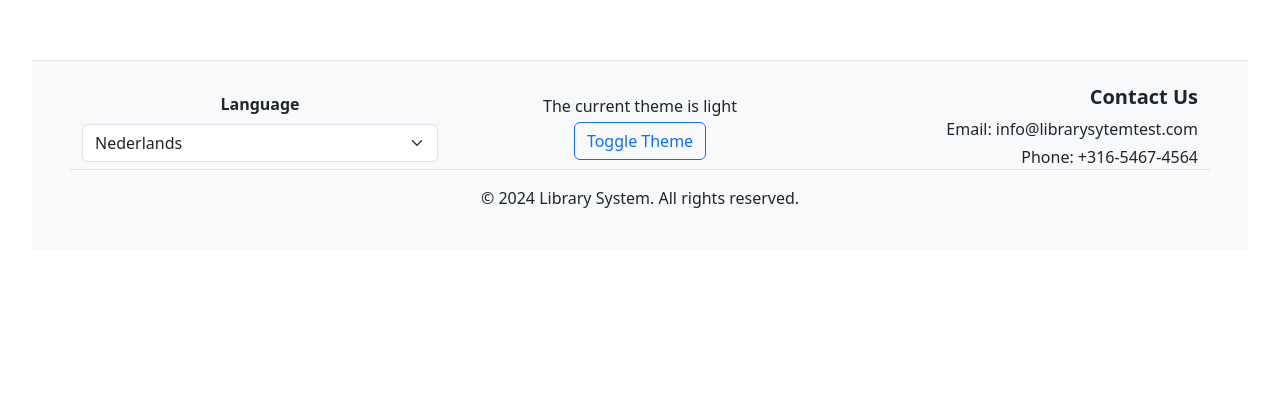
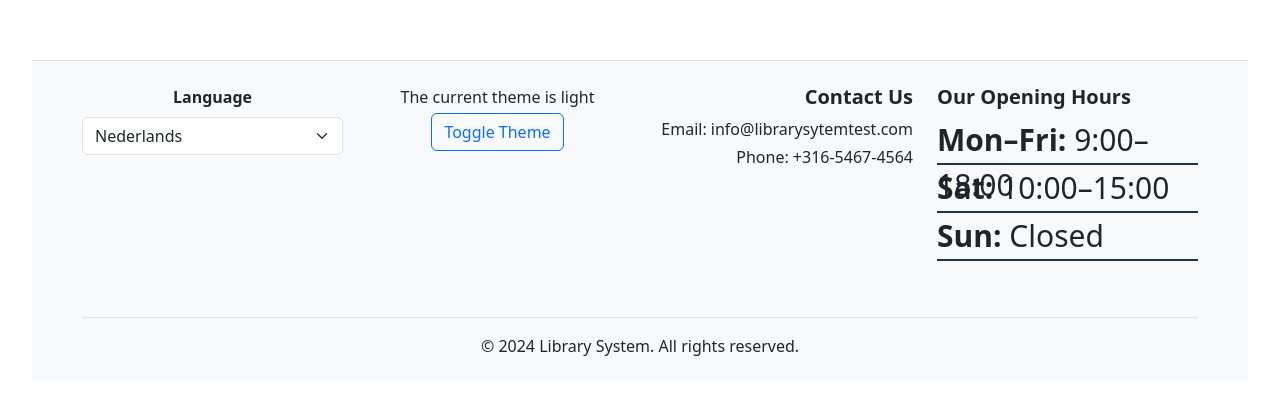
Before and after one commit to smallproject/library-system-frontend, a React (Vite) app: page / in a window 1280 px wide. Shown: the part 996-1390 px from the top of the page. Before the commit the page ends 1278 px from the top, so only its background shows below. Built offline with nearby package versions, Linux system fonts and the light colour scheme.

Commit message:
redesign to implement bootstrap & added opening hours

```diff
--- a/src/components/Footer/Footer.jsx
+++ b/src/components/Footer/Footer.jsx
@@ -12,10 +12,10 @@ function Footer() {
     return (
         <footer className={"bg-light text-dark mt-5 py-4 border-top"}>
             <div className="container">
-                <div className="row align-items-center mb-3">
+                <div className="row mb-4">
 
                     {/*    Language Selector */}
-                    <div className="col-md-4 mb-3 mb-md-0">
+                    <div className="col-md-3 mb-3 mb-md-0">
                         <label htmlFor="languageSelect" className="form-label fw-bold">Language</label>
                         <select
                             id="languageSelect" className="form-select"
@@ -26,7 +26,7 @@ function Footer() {
                     </div>
 
                     {/*   Theme Toggle */}
-                    <div className="col-md-4 mb-3 mb-md-0">
+                    <div className="col-md-3 mb-3 mb-md-0">
                         <p className="mb-1">The current theme is {theme}</p>
                         <button className="btn btn-outline-primary" type={"button"} onClick={toggleTheme}>
                             Toggle Theme
@@ -34,17 +34,28 @@ function Footer() {
                     </div>
 
                     {/*   Contact Info */}
-                    <div className="col-md-4 text-md-end">
+                    <div className="col-md-3 text-md-end">
                         <h5 className="fw-bold">Contact Us</h5>
                         <p className="mb-1">Email: info@librarysytemtest.com</p>
                         <p className="mb-0">Phone: +316-5467-4564</p>
                     </div>
 
-                    {/*   Footer Bottom */}
-                    <div className="text-center pt-3 border-top">
-                        <p className="mb-0">&copy; {new Date().getFullYear()} Library System. All rights reserved.</p>
+                    {/* Opening Hours */}
+                    <div className="col-md-3 mb-3 text-start">
+                        <h5 className="fw-bold">Our Opening Hours</h5>
+                        <ul className="list-unstyled mb-0">
+                            <li><strong>Mon–Fri:</strong> 9:00–18:00</li>
+                            <li><strong>Sat:</strong> 10:00–15:00</li>
+                            <li><strong>Sun:</strong> Closed</li>
+                        </ul>
                     </div>
 
+                </div>
+
+
+                {/*   Footer Bottom */}
+                <div className="text-center border-top pt-3">
+                    <p className="mb-0">&copy; {new Date().getFullYear()} Library System. All rights reserved.</p>
                 </div>
             </div>
 
```
